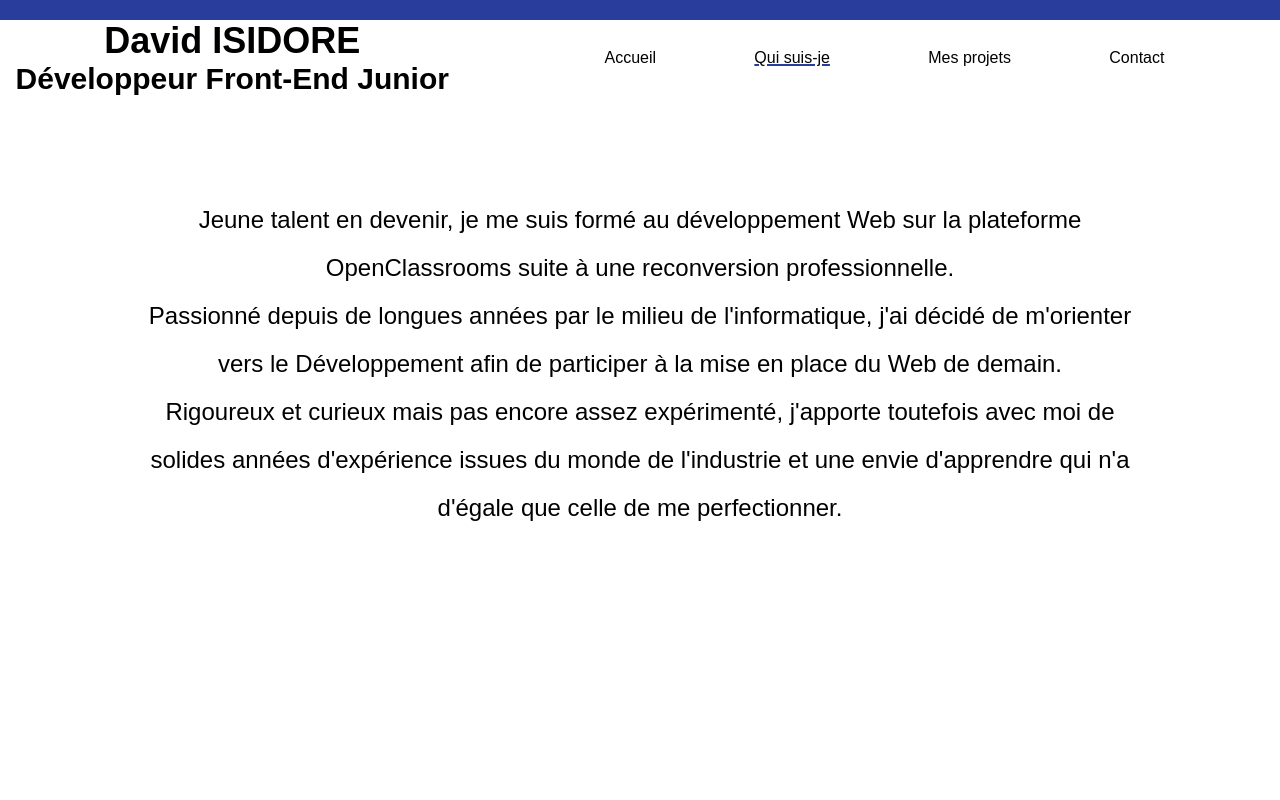
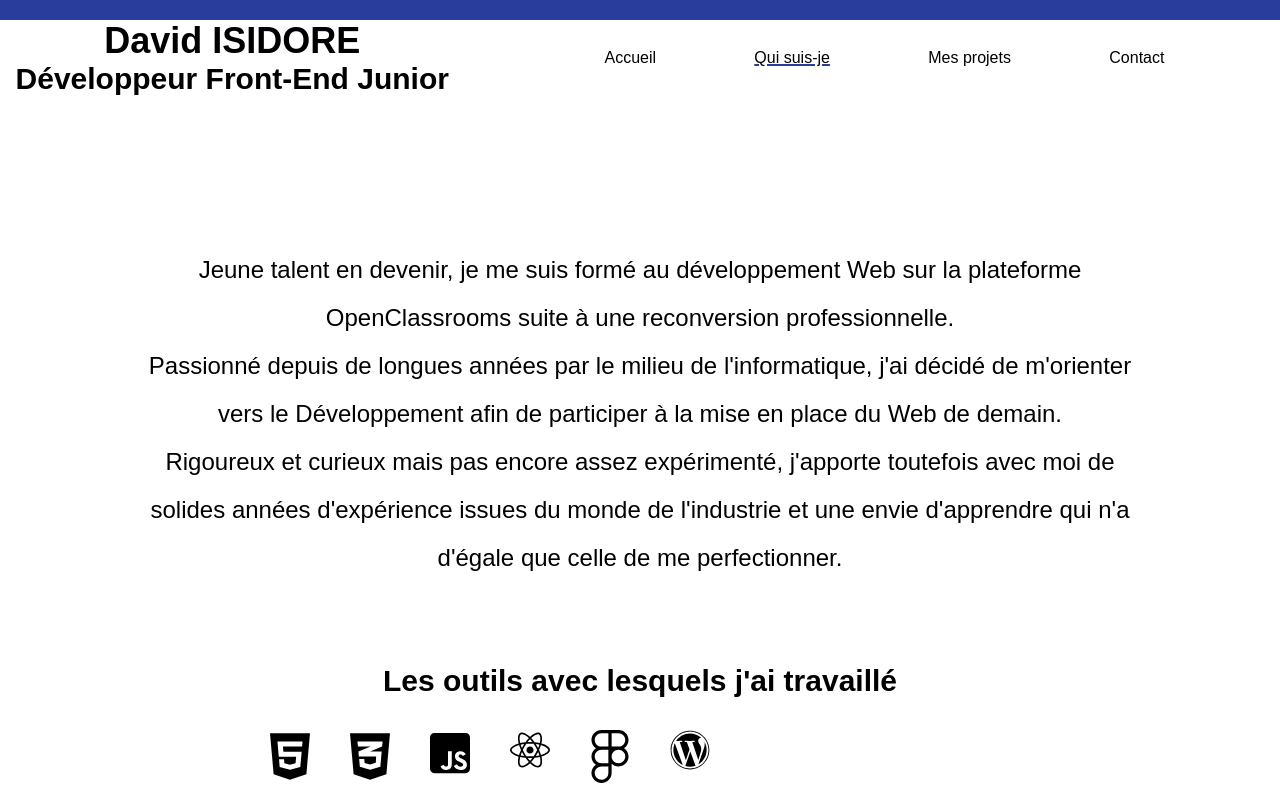
Before and after one commit to DavidIsidore/portfolio, a React (Create React App) app: page /about in a window 1280 px wide. Shown: the top 800 px of the page. Built offline with nearby package versions, Linux system fonts and the light colour scheme.

Commit message:
de texte dans la partie about et mise en forme

```diff
--- a/src/Pages/About/About.js
+++ b/src/Pages/About/About.js
@@ -3,6 +3,12 @@ import Bandeau from '../../components/Bandeau/Bandeau'
 import Button from '../../components/Button/Button'
 import Footer from '../../components/Footer/Footer'
 import Header from '../../components/Header/Header'
+import html from '../../assets/html5.svg'
+import css from '../../assets/css3-alt.svg'
+import js from '../../assets/square-js.svg'
+import react from '../../assets/react.svg'
+import figma from '../../assets/figma.svg'
+import wordpress from '../../assets/wordpress.svg'
 import './about.scss'
 
 export default function About() {
@@ -31,6 +37,31 @@ export default function About() {
                     n'a d'égale que celle de me perfectionner.
                 </p>
             </div>
+            <div className="about_text">
+                <h2 className="about_text_title">
+                    Les outils avec lesquels j'ai travaillé
+                </h2>
+                <ul className="list">
+                    <li>
+                        <img src={html} alt="HTML" className="list_icon" />
+                    </li>
+                    <li>
+                        <img src={css} alt="HTML" className="list_icon" />
+                    </li>
+                    <li>
+                        <img src={js} alt="HTML" className="list_icon" />
+                    </li>
+                    <li>
+                        <img src={react} alt="HTML" className="list_icon" />
+                    </li>
+                    <li>
+                        <img src={figma} alt="HTML" className="list_icon" />
+                    </li>
+                    <li>
+                        <img src={wordpress} alt="HTML" className="list_icon" />
+                    </li>
+                </ul>
+            </div>
             <Button />
             <Footer />
         </div>
--- a/src/Pages/About/about.scss
+++ b/src/Pages/About/about.scss
@@ -2,9 +2,27 @@
 
 .about_text {
     position: relative;
-    top: 100px;
+    top: 150px;
     line-height: 200%;
     font-size: 24px;
     width: 80%;
     margin: 0 auto;
+    &_title {
+        position: relative;
+        top: 75px;
+    }
 }
+
+.list {
+    display: flex;
+    flex-wrap: wrap;
+    gap: 40px;
+    margin: 0 auto;
+    width: 80%;
+    position: relative;
+    top: 100px;
+    list-style: none;
+    &_icon {
+        width: 40px;
+    }
+}
```
Also changed, not shown: src/assets/figma.svg (added).
